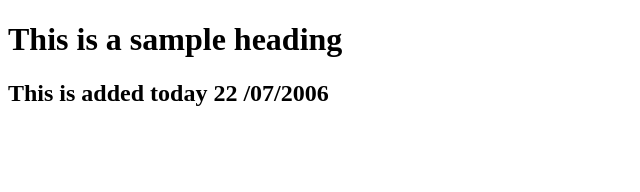
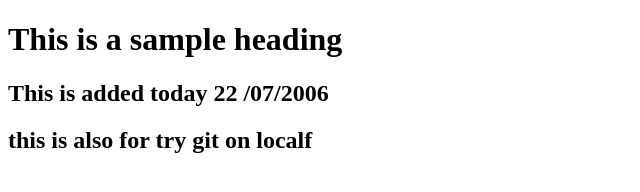
Before and after one commit to sandesh-29/This-is-local-pushed, a plain HTML site: page index.html in a window 1280 px wide. Shown: the whole page, without its empty margins (0-640 px from the left). Drawn offline with Linux system fonts and the light colour scheme.

Commit message:
this is third add

```diff
--- a/index.html
+++ b/index.html
@@ -8,5 +8,6 @@
 <body>
     <h1>This is a sample heading</h1>
     <h2>This is added today 22 /07/2006</h2>
+    <h2>this is also for try git on localf</h2>
 </body>
 </html>
```
